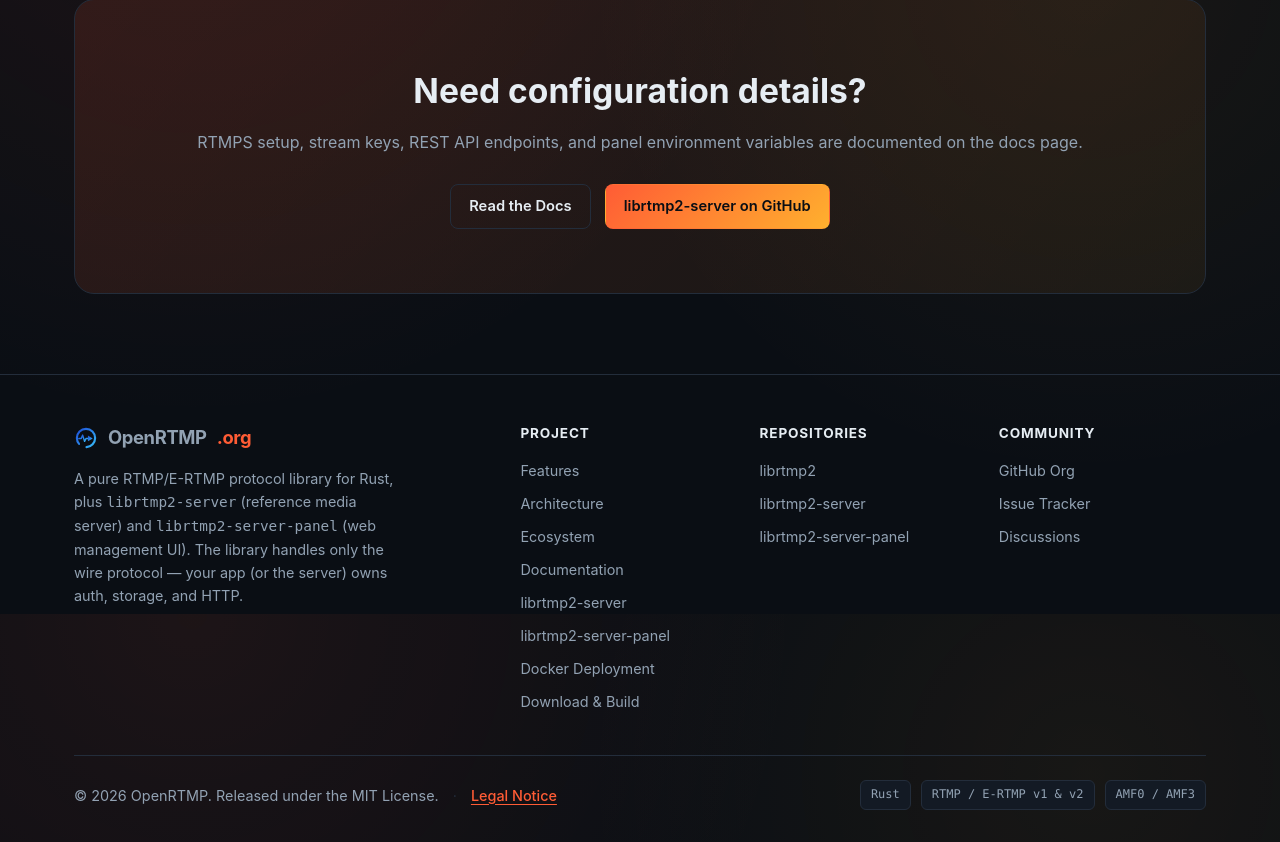
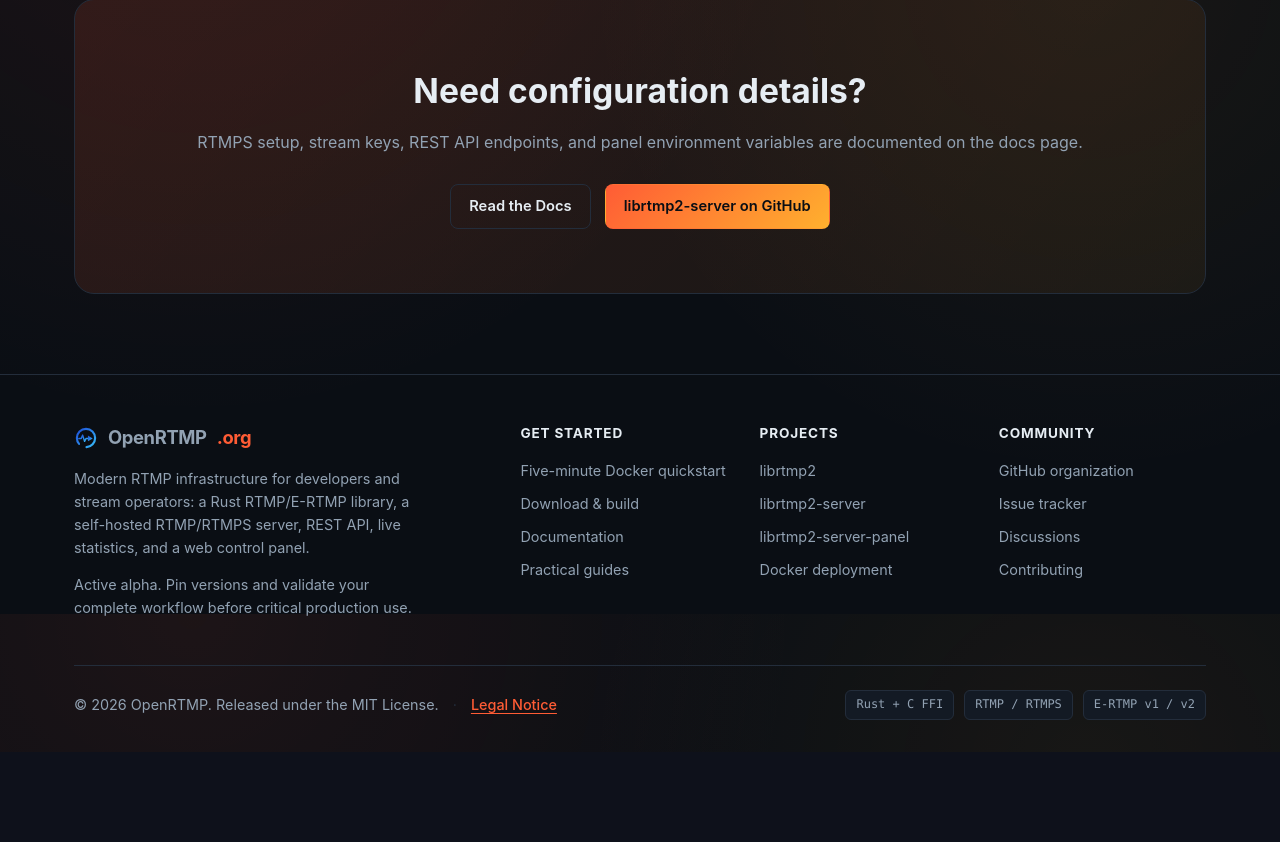
Before and after one commit to OpenRTMP/openrtmp.org, a PHP site: page /live/download/index.php in a window 1280 px wide. Shown: the part 4186-5028 px from the top of the page. After the commit the page ends 4906 px from the top, so only its background shows below. Run offline with PHP 8.4, Linux system fonts and the light colour scheme.

Commit message:
Align footer with OpenRTMP ecosystem

```diff
--- a/includes/footer.php
+++ b/includes/footer.php
@@ -6,41 +6,40 @@
           <img src="/assets/img/favicon.svg" width="24" height="24" alt="OpenRTMP logo">
           OpenRTMP<span class="dot">.org</span>
         </div>
-        <p style="max-width: 320px; margin: 0;">
-          A pure RTMP/E-RTMP protocol library for Rust, plus
-          <code>librtmp2-server</code> (reference media server) and
-          <code>librtmp2-server-panel</code> (web management UI).
-          The library handles only the wire protocol &mdash; your app
-          (or the server) owns auth, storage, and HTTP.
+        <p style="max-width: 360px; margin: 0;">
+          Modern RTMP infrastructure for developers and stream operators:
+          a Rust RTMP/E-RTMP library, a self-hosted RTMP/RTMPS server,
+          REST API, live statistics, and a web control panel.
+        </p>
+        <p class="status-note" style="max-width: 360px; margin-top: 14px;">
+          Active alpha. Pin versions and validate your complete workflow before critical production use.
         </p>
       </div>
       <div>
-        <h4>Project</h4>
+        <h4>Get started</h4>
         <ul>
-          <li><a href="/#features">Features</a></li>
-          <li><a href="/#architecture">Architecture</a></li>
-          <li><a href="/#ecosystem">Ecosystem</a></li>
+          <li><a href="/quickstart/">Five-minute Docker quickstart</a></li>
+          <li><a href="/download/">Download &amp; build</a></li>
           <li><a href="/docs/">Documentation</a></li>
-          <li><a href="/docs/#server">librtmp2-server</a></li>
-          <li><a href="/docs/#panel">librtmp2-server-panel</a></li>
-          <li><a href="/docs/#docker">Docker Deployment</a></li>
-          <li><a href="/download/">Download &amp; Build</a></li>
+          <li><a href="/guides/">Practical guides</a></li>
         </ul>
       </div>
       <div>
-        <h4>Repositories</h4>
+        <h4>Projects</h4>
         <ul>
           <li><a href="https://github.com/OpenRTMP/librtmp2" target="_blank" rel="noopener">librtmp2</a></li>
           <li><a href="https://github.com/OpenRTMP/librtmp2-server" target="_blank" rel="noopener">librtmp2-server</a></li>
           <li><a href="https://github.com/OpenRTMP/librtmp2-server-panel" target="_blank" rel="noopener">librtmp2-server-panel</a></li>
+          <li><a href="/docs/#docker">Docker deployment</a></li>
         </ul>
       </div>
       <div>
         <h4>Community</h4>
         <ul>
-          <li><a href="https://github.com/OpenRTMP" target="_blank" rel="noopener">GitHub Org</a></li>
-          <li><a href="https://github.com/OpenRTMP/librtmp2/issues" target="_blank" rel="noopener">Issue Tracker</a></li>
+          <li><a href="https://github.com/OpenRTMP" target="_blank" rel="noopener">GitHub organization</a></li>
+          <li><a href="https://github.com/OpenRTMP/librtmp2/issues" target="_blank" rel="noopener">Issue tracker</a></li>
           <li><a href="https://github.com/OpenRTMP/librtmp2/discussions" target="_blank" rel="noopener">Discussions</a></li>
+          <li><a href="https://github.com/OpenRTMP/.github/blob/main/CONTRIBUTING.md" target="_blank" rel="noopener">Contributing</a></li>
         </ul>
       </div>
     </div>
@@ -51,9 +50,9 @@
         <a href="/legal/" class="footer-legal">Legal Notice</a>
       </div>
       <div class="badge-row">
-        <span class="badge">Rust</span>
-        <span class="badge">RTMP / E-RTMP v1 & v2</span>
-        <span class="badge">AMF0 / AMF3</span>
+        <span class="badge">Rust + C FFI</span>
+        <span class="badge">RTMP / RTMPS</span>
+        <span class="badge">E-RTMP v1 / v2</span>
       </div>
     </div>
   </div>
```
